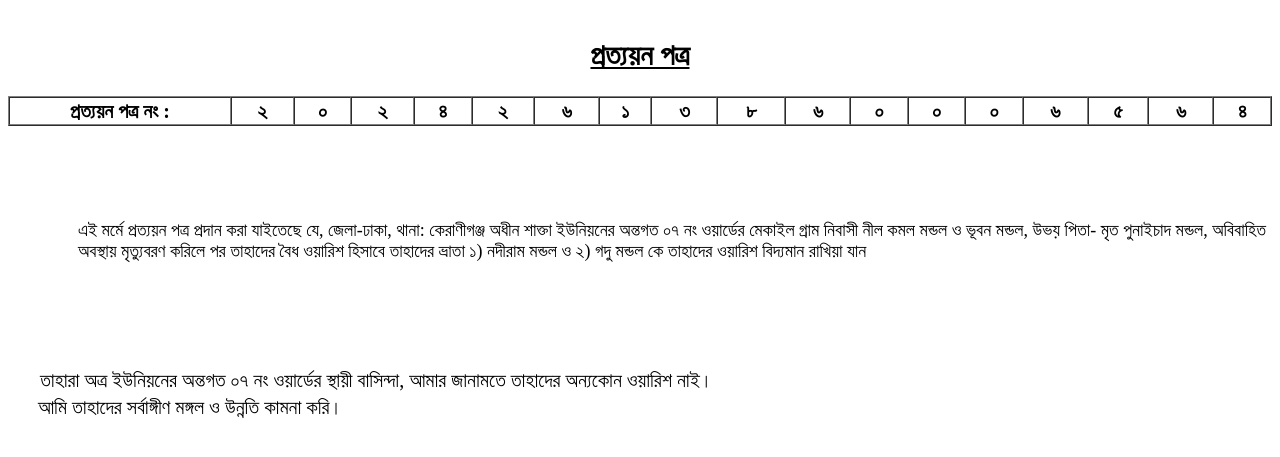
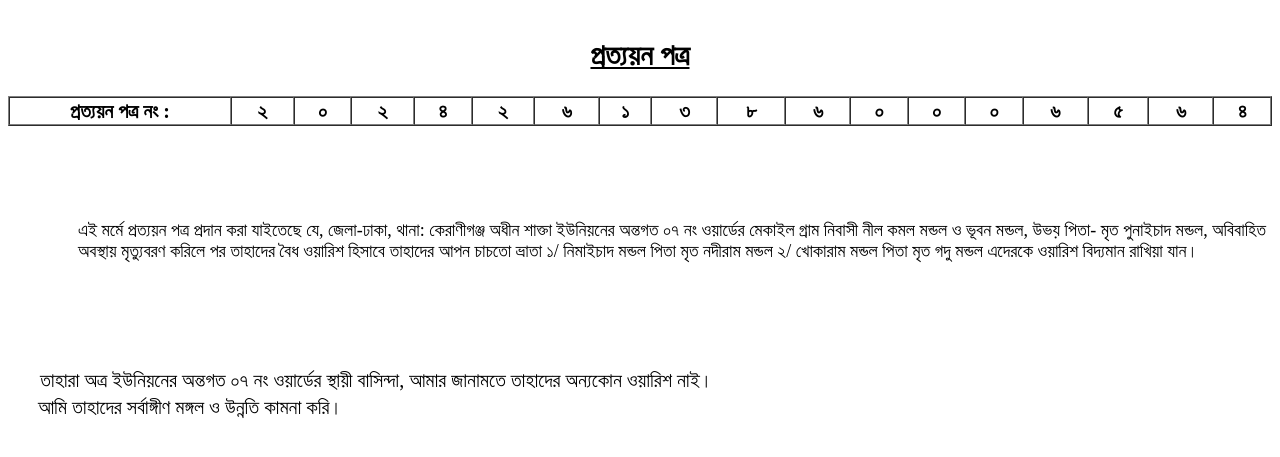
Before and after one commit to Saktaup/index.php-onlinetrack-nagoriksonod_jachai-id-1e1de0ee40cb7abe91a9b850af71fi, a plain HTML site: page index.html in a window 1280 px wide. Shown: the part 131-588 px from the top of the page. Drawn offline with Linux system fonts and the light colour scheme.

Commit message:
Update index.html

```diff
--- a/index.html
+++ b/index.html
@@ -71,7 +71,7 @@
 			</table>
 					<table border="0" style="height:200px; width:100% ;  padding-left:20px;" cellspacing="0">
 				<tr>
-					<td  colspan="2" align="left" style="font-size:18px; padding-left:50px; padding-top:30px;">এই মর্মে  প্রত্যয়ন  পত্র  প্রদান করা যাইতেছে  যে, জেলা-ঢাকা, থানা: কেরাণীগঞ্জ অধীন শাক্তা ইউনিয়নের অন্তগত ০৭ নং ওয়ার্ডের মেকাইল গ্রাম নিবাসী নীল কমল মন্ডল ও ভূবন মন্ডল, উভয় পিতা- মৃত পুনাইচাদ মন্ডল, অবিবাহিত অবস্থায় মৃত্যুবরণ করিলে পর তাহাদের বৈধ ওয়ারিশ হিসাবে তাহাদের ভ্রাতা ১) নদীরাম মন্ডল ও ২) গদু মন্ডল কে তাহাদের ওয়ারিশ বিদ্যমান রাখিয়া যান</td>
+					<td  colspan="2" align="left" style="font-size:18px; padding-left:50px; padding-top:30px;">এই মর্মে  প্রত্যয়ন  পত্র  প্রদান করা যাইতেছে  যে, জেলা-ঢাকা, থানা: কেরাণীগঞ্জ অধীন শাক্তা ইউনিয়নের অন্তগত ০৭ নং ওয়ার্ডের মেকাইল গ্রাম নিবাসী নীল কমল মন্ডল ও ভূবন মন্ডল, উভয় পিতা- মৃত পুনাইচাদ মন্ডল, অবিবাহিত অবস্থায় মৃত্যুবরণ করিলে পর তাহাদের বৈধ ওয়ারিশ হিসাবে তাহাদের আপন চাচতো ভ্রাতা ১/ নিমাইচাদ মন্ডল পিতা মৃত নদীরাম মন্ডল ২/ খোকারাম মন্ডল পিতা মৃত গদু মন্ডল এদেরকে ওয়ারিশ বিদ্যমান রাখিয়া যান। </td>
 				</tr>
 				<tr>
 												</table>
```
